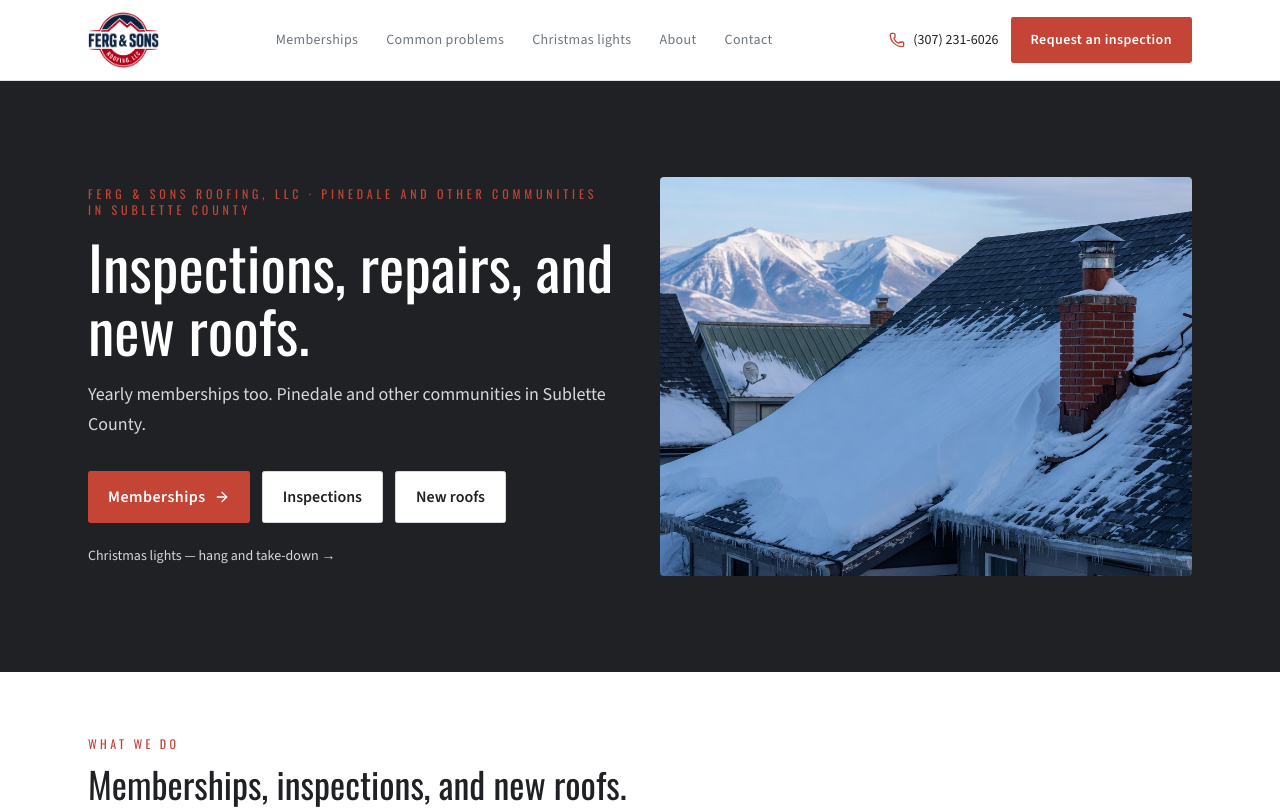
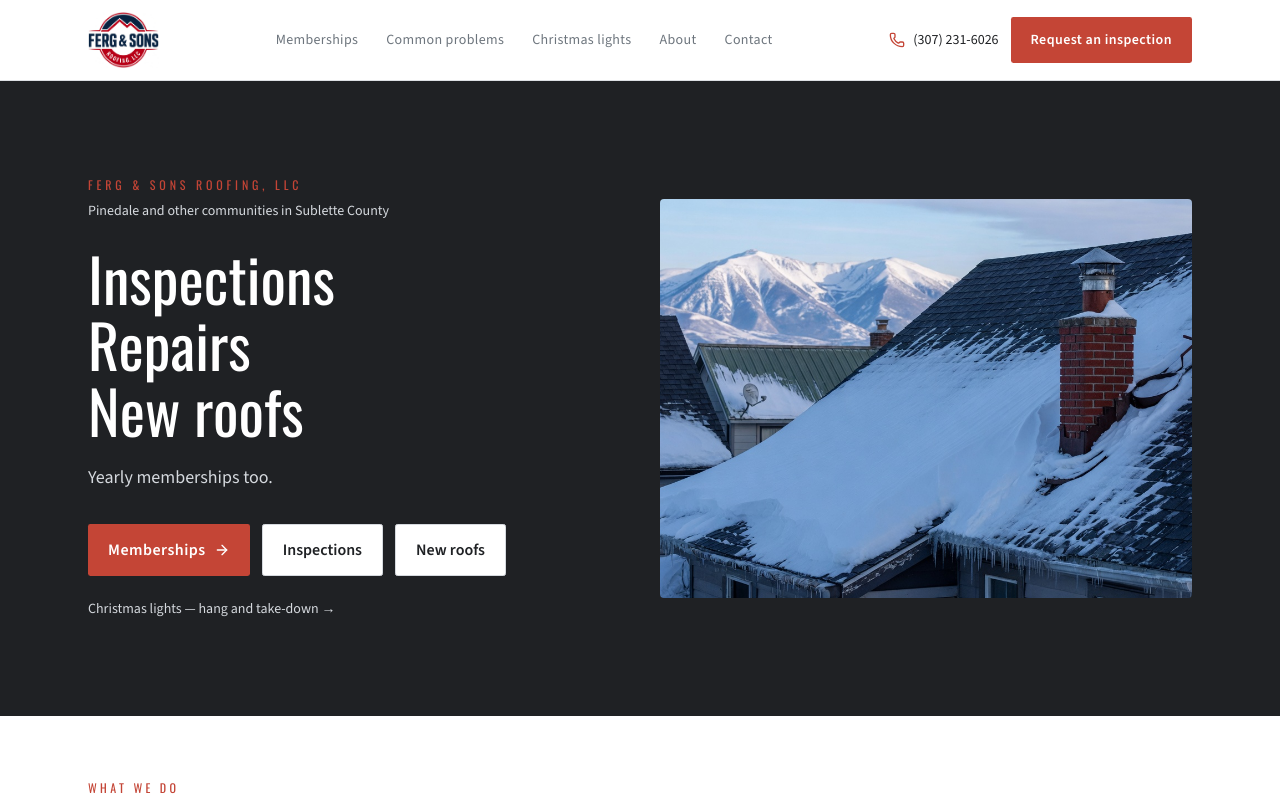
Before and after one commit to Ferguson33/ferg-and-sons-roofing, a Next.js app: page / in a window 1280 px wide. Shown: the top 809 px of the page. Built offline with nearby package versions, Linux system fonts and the light colour scheme.

Commit message:
Separate the company name from the service area, and stack the three services.
Inspections, repairs, and new roofs now share the same size on the homepage.

```diff
--- a/app/page.tsx
+++ b/app/page.tsx
@@ -10,13 +10,18 @@ export default function HomePage() {
         <div className="mx-auto grid max-w-6xl gap-10 px-4 py-16 sm:px-6 lg:grid-cols-2 lg:items-center lg:py-24">
           <div>
             <p className="font-display text-xs uppercase tracking-[0.32em] text-red">
-              {company.legalName} · {company.serviceArea}
+              {company.legalName}
             </p>
-            <h1 className="mt-4 text-4xl leading-[1.05] sm:text-6xl">
-              Inspections, repairs, and new roofs.
+            <p className="mt-2 text-sm text-steel-light">
+              {company.serviceArea}
+            </p>
+            <h1 className="mt-6 text-4xl leading-[1.1] sm:text-6xl">
+              <span className="block">Inspections</span>
+              <span className="block">Repairs</span>
+              <span className="block">New roofs</span>
             </h1>
             <p className="mt-5 max-w-xl text-lg leading-relaxed text-steel-light">
-              Yearly memberships too. {company.serviceArea}.
+              Yearly memberships too.
             </p>
             <div className="mt-8 flex flex-wrap gap-3">
               <Link href="/plans" className="btn-primary">
```
